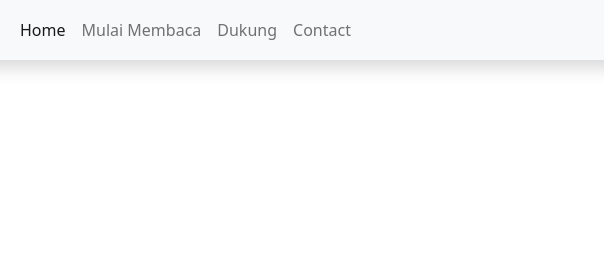
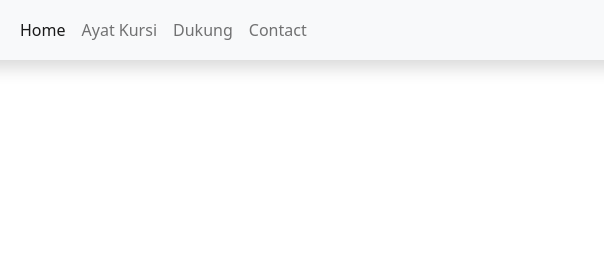
Before and after one commit to yadi-developer/YadIslamic, a plain HTML site: page index.html in a window 1280 px wide. Shown: the top 274 px of the page, 56-660 px from the left. Drawn offline with nearby package versions, Linux system fonts and the light colour scheme; no server answers.

```diff
--- a/index.html
+++ b/index.html
@@ -54,7 +54,7 @@
                 <a class="nav-link active" aria-current="page" href="#">Home</a>
               </li>
               <li class="nav-item">
-                <a class="nav-link" href="#ayat_kursi">Mulai Membaca</a>
+                <a class="nav-link" href="#ayat_kursi">Ayat Kursi</a>
               </li>
               <li class="nav-item">
                 <a class="nav-link" href="https://saweria.co/yadidev">Dukung</a>
```
